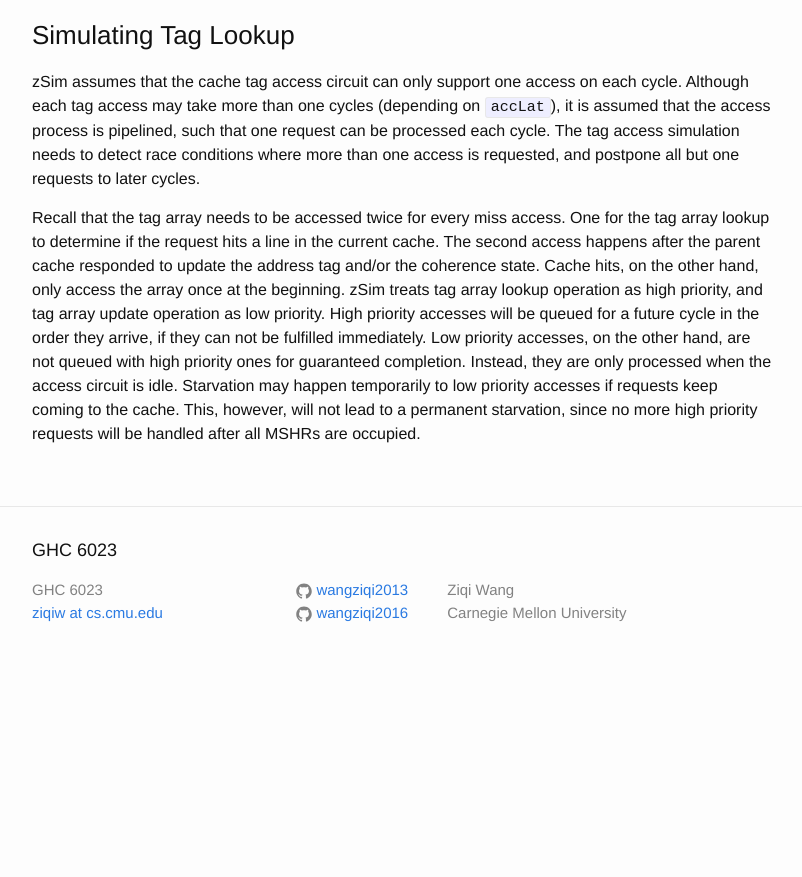
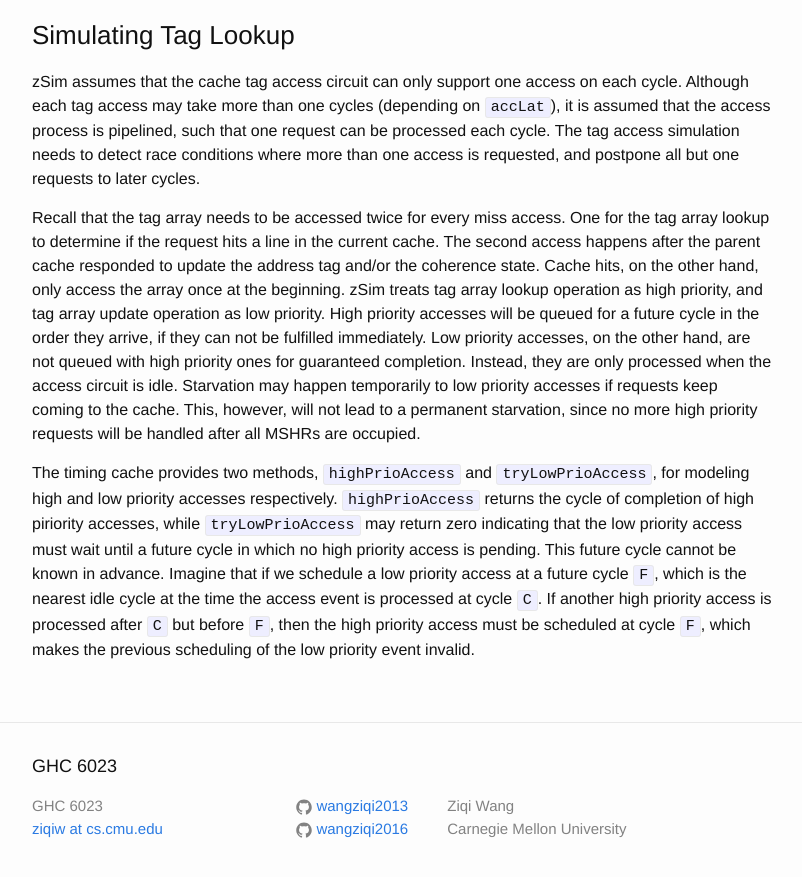
Before and after one commit to wangziqi2013/wangziqi2013.github.io, a Jekyll site: the page built from _posts/2019-01-22-understand-zsim-contention-sim.markdown, in a window 1280 px wide and 900 px high, scrolled down 13035 px. Shown: the top 877 px of the window, without its empty margins (238-1040 px from the left). Built offline with Jekyll 4.4.1, drawn with Linux system fonts in a browser that asks for light colours; before the commit the page ends 13719 px from its top, so only the background shows below that.

Commit message:
Adding example

```diff
--- a/_posts/2019-01-22-understand-zsim-contention-sim.markdown
+++ b/_posts/2019-01-22-understand-zsim-contention-sim.markdown
@@ -485,3 +485,11 @@ accesses, on the other hand, are not queued with high priority ones for guarante
 processed when the access circuit is idle. Starvation may happen temporarily to low priority accesses if requests keep
 coming to the cache. This, however, will not lead to a permanent starvation, since no more high priority requests will
 be handled after all MSHRs are occupied.
+
+The timing cache provides two methods, `highPrioAccess` and `tryLowPrioAccess`, for modeling high and low priority accesses
+respectively. `highPrioAccess` returns the cycle of completion of high piriority accesses, while `tryLowPrioAccess` may
+return zero indicating that the low priority access must wait until a future cycle in which no high priority access is
+pending. This future cycle cannot be known in advance. Imagine that if we schedule a low priority access at a future cycle
+`F`, which is the nearest idle cycle at the time the access event is processed at cycle `C`. If another high priority
+access is processed after `C` but before `F`, then the high priority access must be scheduled at cycle `F`, which makes
+the previous scheduling of the low priority event invalid.
```
